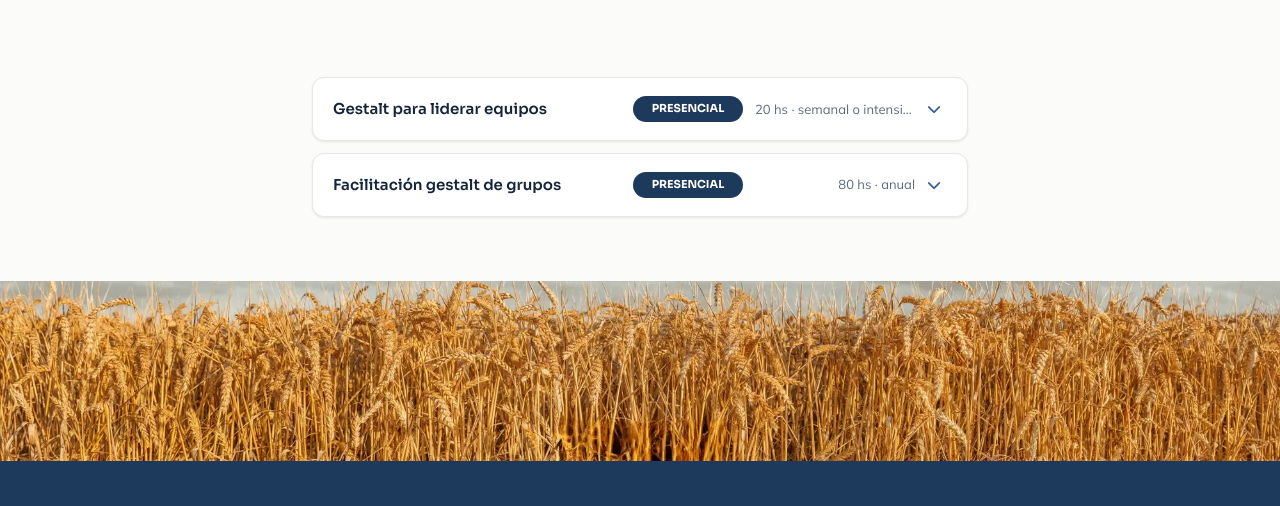
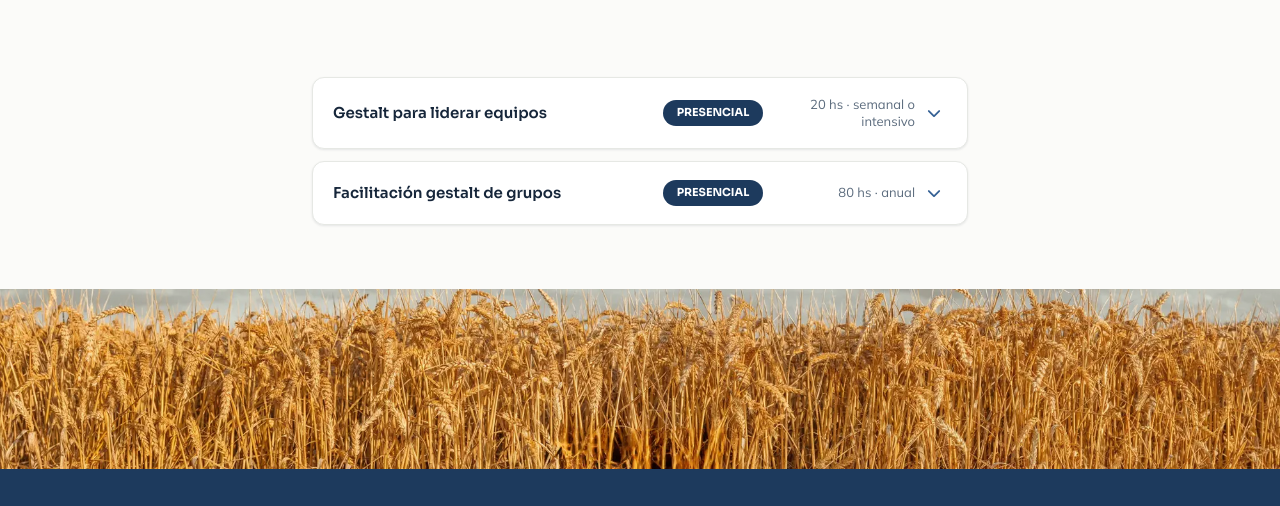
Before and after one commit to guilleVF/casaGestalt, a website: page pages/3a.html in a window 1280 px wide. Shown: the part 904-1410 px from the top of the page. Drawn offline with Linux system fonts and the light colour scheme.

Commit message:
fix: course-meta con wrap y columnas proporcionadas

```diff
--- a/css/casagestalt.css
+++ b/css/casagestalt.css
@@ -426,7 +426,7 @@ blockquote.testimonio cite { display: block; margin-top: 1rem; font-style: norma
   box-shadow: var(--sh-sm); transition: box-shadow 0.2s; }
 .course-item[open] { box-shadow: var(--sh-md); }
 .course-summary { list-style: none; display: grid;
-  grid-template-columns: 1fr 110px 160px 20px;
+  grid-template-columns: 1fr 100px 140px 20px;
   align-items: center; gap: 0.75rem; padding: 1.125rem 1.25rem;
   cursor: pointer; user-select: none; }
 .course-summary::-webkit-details-marker { display: none; }
@@ -438,7 +438,7 @@ blockquote.testimonio cite { display: block; margin-top: 1rem; font-style: norma
   border-radius: var(--r-pill); text-align: center;
   white-space: nowrap; overflow: hidden; text-overflow: ellipsis; }
 .course-meta { font-size: 0.8125rem; color: var(--texto-sec);
-  text-align: right; white-space: nowrap; overflow: hidden; text-overflow: ellipsis; }
+  text-align: right; line-height: 1.3; }
 .course-chevron { color: var(--azul-500); font-size: 0.875rem;
   transition: transform 0.25s ease; }
 details[open] .course-chevron { transform: rotate(180deg); }
```
